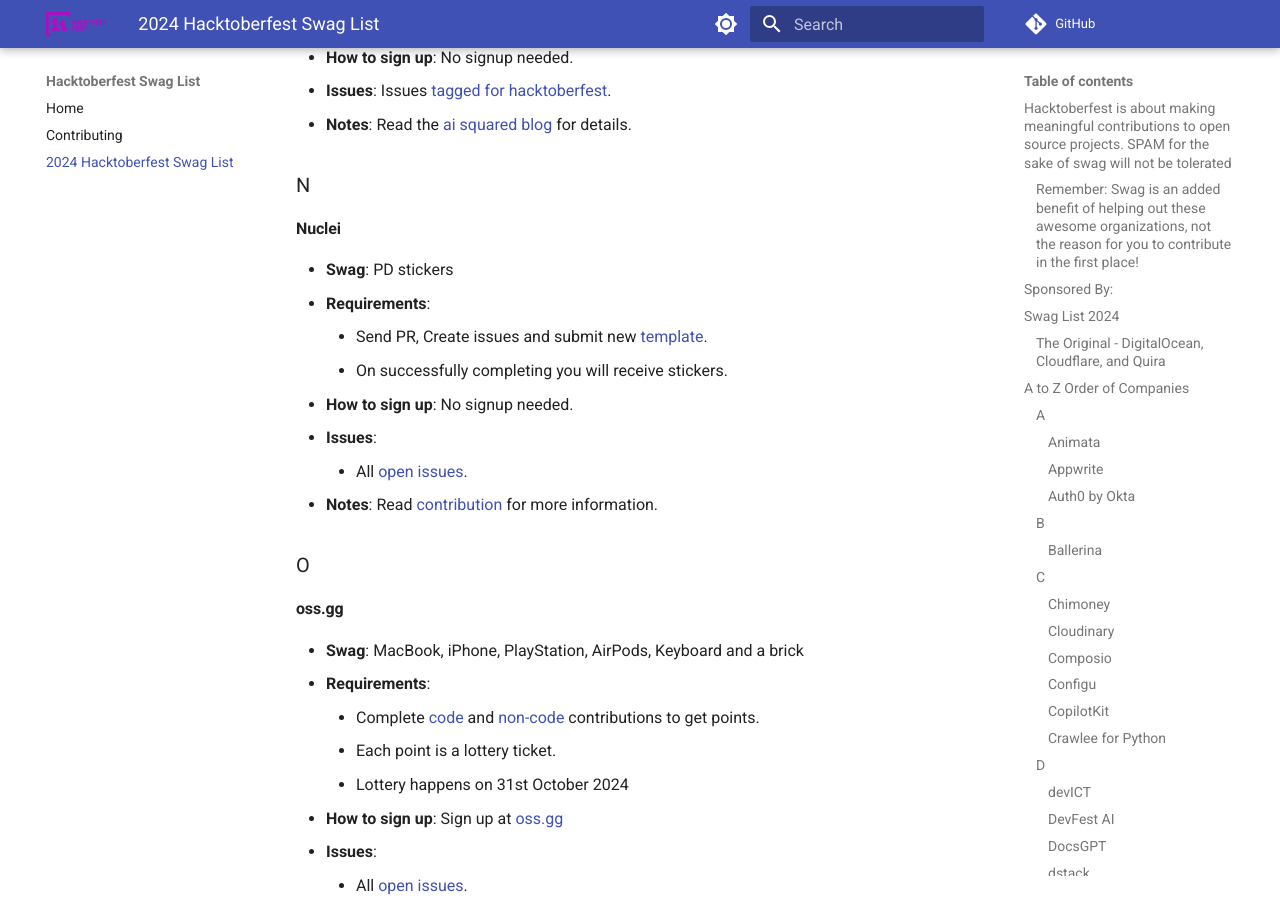
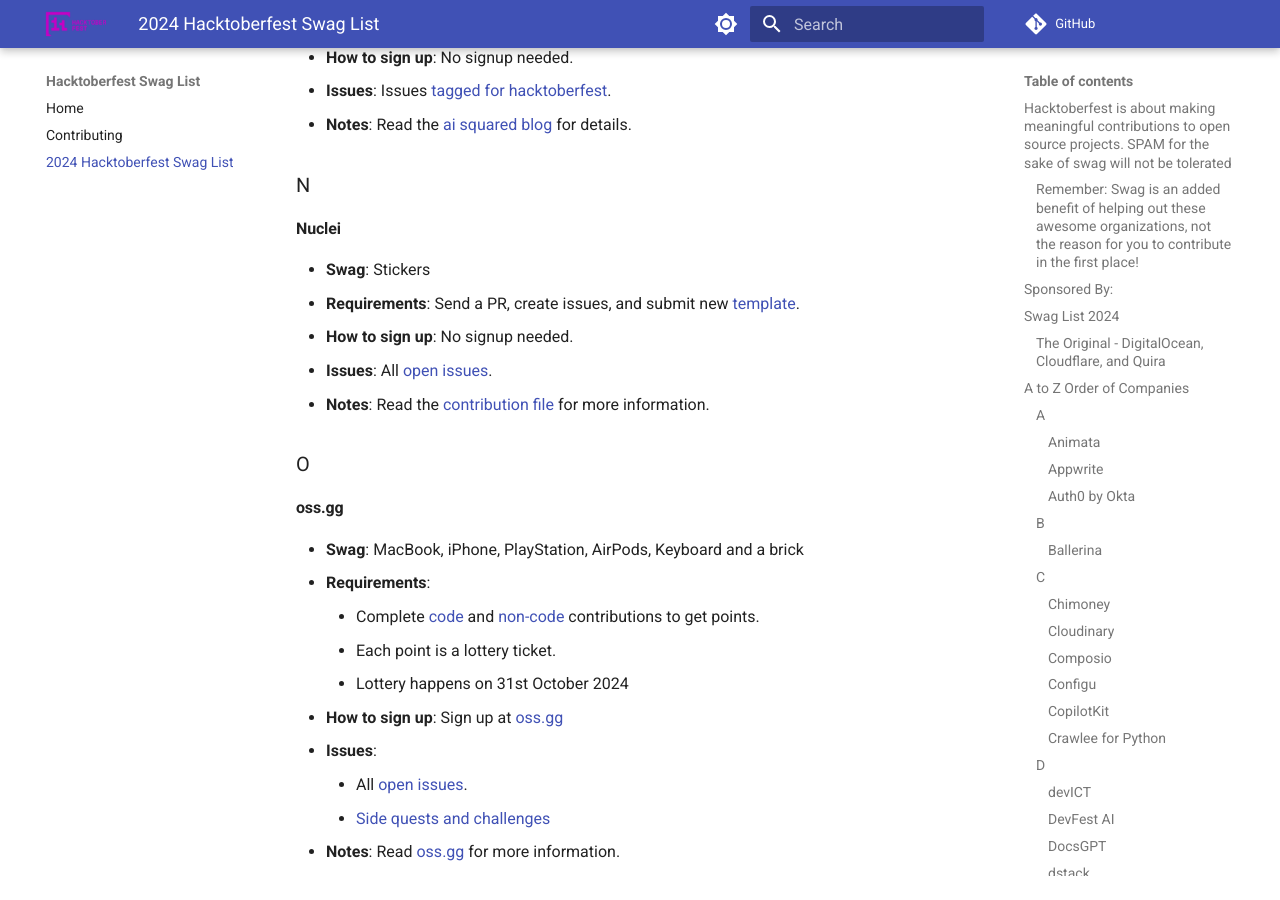
Before and after one commit to crweiner/hacktoberfest-swag-list, an MkDocs documentation site: the page built from docs/list.md, in a window 1280 px wide and 900 px high, scrolled down 10578 px. Built offline with MkDocs 1.6.1 and Material for MkDocs 9.7.7, drawn with Linux system fonts in a browser that asks for light colours; plug-ins that fetch from the network failed and are left out; comment, search, counter and statistics services are not loaded.

Commit message:
Tweak Nuclei slightly

```diff
--- a/docs/list.md
+++ b/docs/list.md
@@ -329,14 +329,11 @@
 ### N
 
 #### **Nuclei**
-- **Swag**: PD stickers
-- **Requirements**:
-    - Send PR, Create issues and submit new [template](https://github.com/projectdiscovery/nuclei-templates).
-    - On successfully completing you will receive stickers.
+- **Swag**: Stickers
+- **Requirements**: Send a PR, create issues, and submit new [template](https://github.com/projectdiscovery/nuclei-templates).
 - **How to sign up**: No signup needed.
-- **Issues**:
-    - All [open issues](https://github.com/projectdiscovery/nuclei-templates/issues).
-- **Notes**: Read [contribution](https://github.com/projectdiscovery/nuclei-templates/blob/main/CONTRIBUTING.md) for more information.
+- **Issues**: All [open issues](https://github.com/projectdiscovery/nuclei-templates/issues).
+- **Notes**: Read the [contribution file](https://github.com/projectdiscovery/nuclei-templates/blob/main/CONTRIBUTING.md) for more information.
 
 ### O
 
```
